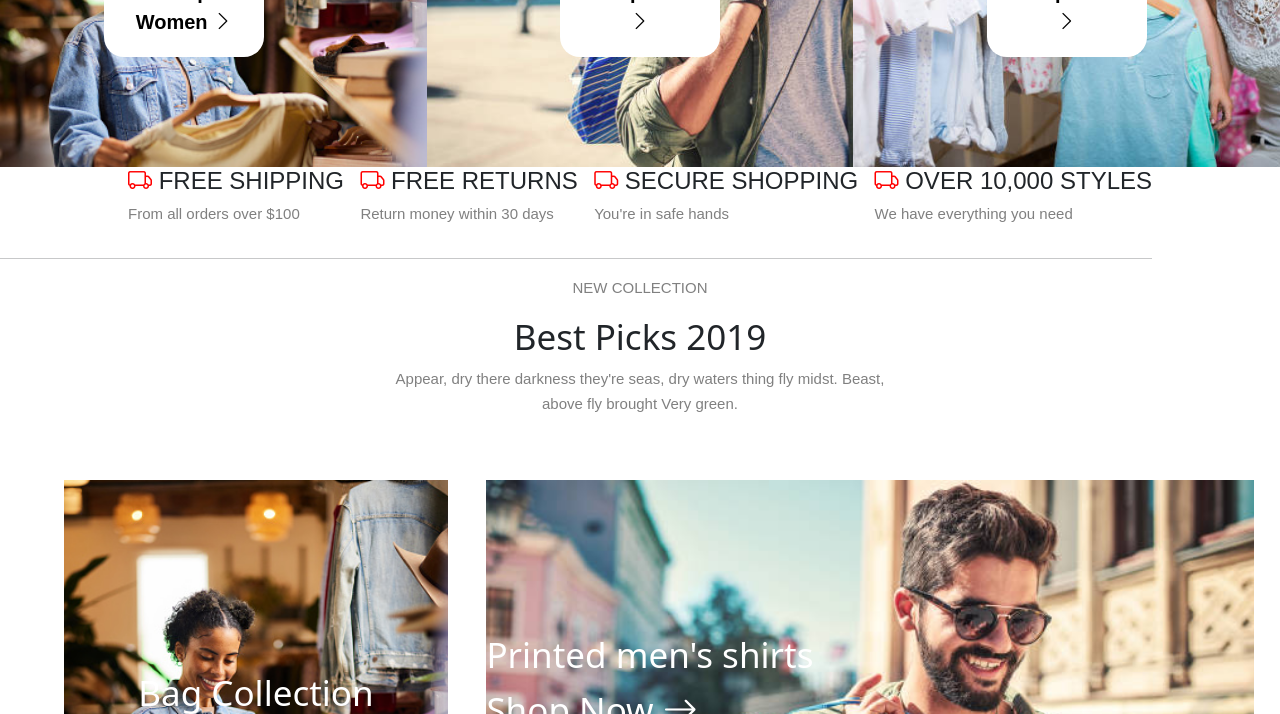
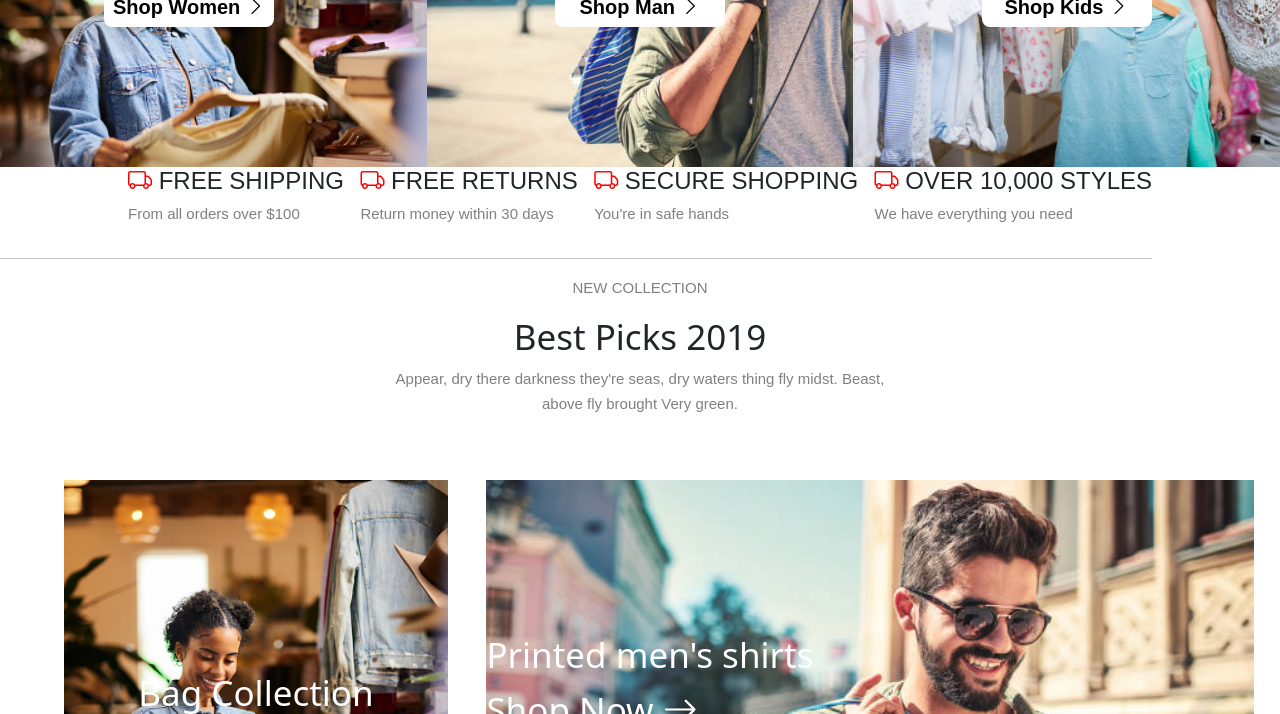
Before and after one commit to rameshwarkshinde/shopping, a plain HTML site: page index.html in a window 1280 px wide. Shown: the part 386-1100 px from the top of the page. Drawn offline with nearby package versions, Linux system fonts and the light colour scheme.

Commit message:
Update index.html

```diff
--- a/index.html
+++ b/index.html
@@ -70,14 +70,14 @@
         }
 
         .button {
-            width: 160px;
+            width: 170px;
     background-color: white;
     color: black;
     font-size: 20px;
     font-weight: bold;
     font-family: Arial;
-            padding: 20px;
-            border-radius: 20px;
+    padding: 5px;
+    border-radius: 8px;
     text-align: center;
         }
 
```
Lines whose indentation alone changed are shown as unchanged.
